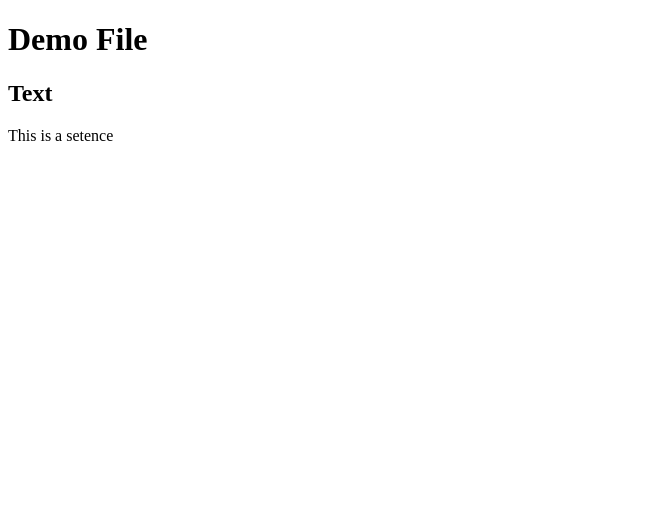
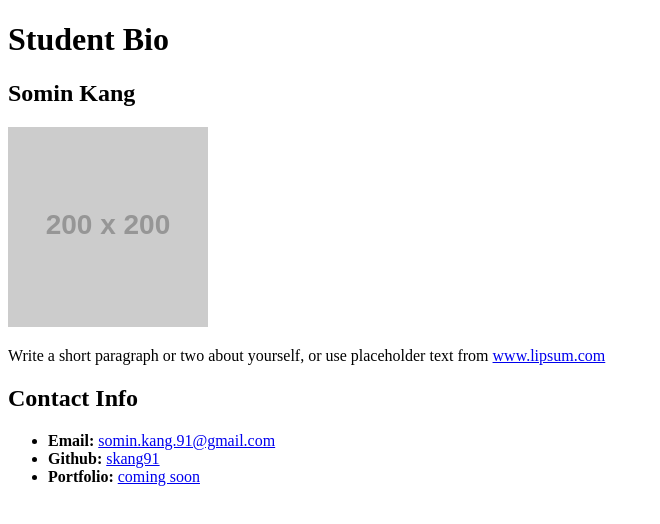
Before and after one commit to skang91/04-HTML-Git, a plain HTML site: page index.html in a window 1280 px wide. Shown: the whole page, without its empty margins (0-660 px from the left). Drawn offline with Linux system fonts and the light colour scheme; placeholder pictures from the web are drawn by us.

Commit message:
update html file

```diff
--- a/index.html
+++ b/index.html
@@ -1,11 +1,37 @@
 <!DOCTYPE html>
-<html lang="en">
-    <head>
-        <title>>Demo File</title>
-    </head>
-    <body>
-        <h1>Demo File</h1>
-        <h2>Text</h2>
-        <p>This is a setence</p>
-    </body>
+<html lang="en-us">
+
+<head>
+  <meta charset="UTF-8">
+  <title>CSS Stylesheets with Relative Paths</title>
+</head>
+
+<body>
+  <header>
+    <h1>Student Bio</h1>
+  </header>
+
+  <div>
+
+    <section>
+
+      <h2>Somin Kang</h2>
+
+      <img src="https://placehold.it/200x200" alt="Your Name">
+
+      <p>Write a short paragraph or two about yourself, or use placeholder text from <a href="http://www.lipsum.com/">www.lipsum.com</a></p>
+    </section>
+
+    <section>
+      <h2>Contact Info</h2>
+      <ul>
+        <li><strong>Email:</strong> <a href="#">somin.kang.91@gmail.com</a></li>
+        <li><strong>Github:</strong> <a href="#">skang91</a></li>
+        <li><strong>Portfolio:</strong> <a href="#">coming soon</a></li>
+      </ul>
+    </section>
+  </div>
+
+</body>
+
 </html>
```
